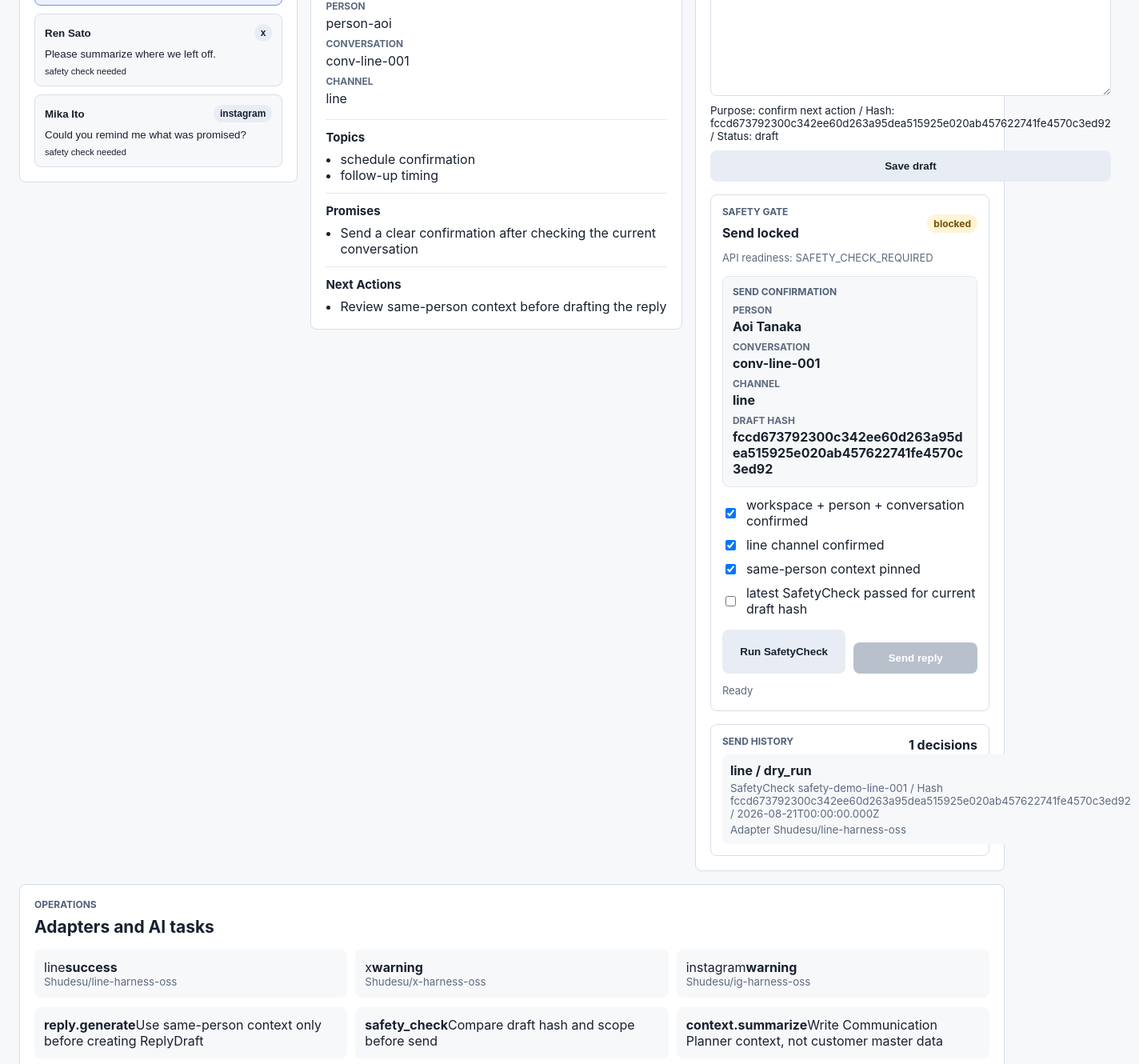
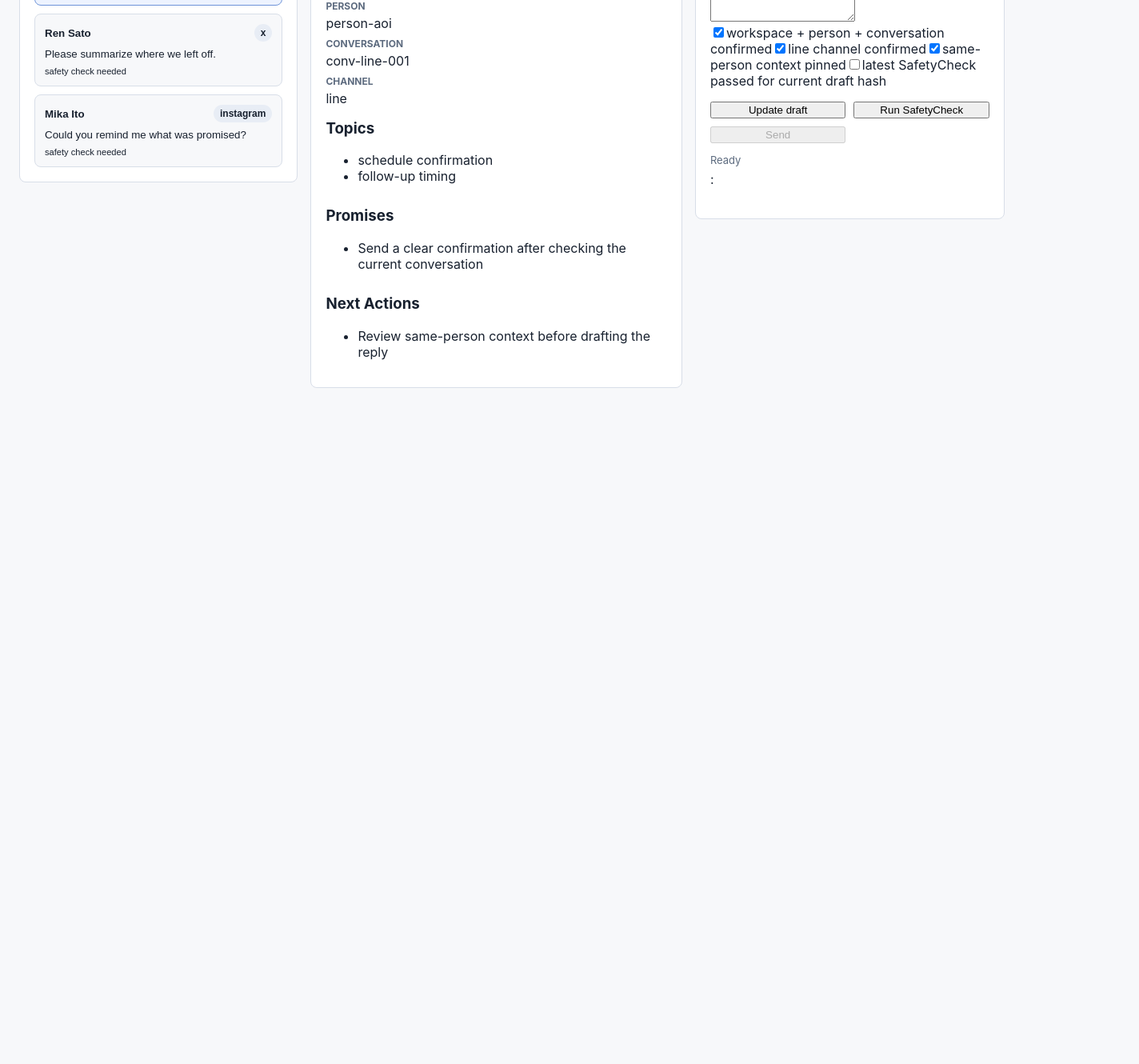
Before and after one commit to karukimori-wq/Communication-Planner, a Next.js app: page / in a window 1280 px wide. Shown: the part 380-1710 px from the top of the page at 80% size, 1424 px wide, since content can reach past the window. After the commit the page ends 913 px from the top, so only its background shows below. Built offline with nearby package versions, Linux system fonts and the light colour scheme.

Commit message:
fix: validate dashboard API envelopes for Cloudflare build

```diff
--- a/src/app/dashboard-client.tsx
+++ b/src/app/dashboard-client.tsx
@@ -2,6 +2,28 @@
 
 import { useEffect, useMemo, useState } from "react";
 import type { DashboardSnapshot } from "@/lib/dashboard";
+
+type SuccessEnvelope<T> = { status: "success"; data: T };
+type ErrorEnvelope = { status?: string; error?: { message?: string } };
+
+function isRecord(value: unknown): value is Record<string, unknown> {
+  return typeof value === "object" && value !== null && !Array.isArray(value);
+}
+
+function readEnvelope<T>(value: unknown): SuccessEnvelope<T> | ErrorEnvelope {
+  if (!isRecord(value)) return {};
+  if (value.status === "success" && isRecord(value.data)) {
+    return value as unknown as SuccessEnvelope<T>;
+  }
+  const error = isRecord(value.error) && typeof value.error.message === "string"
+    ? { message: value.error.message }
+    : undefined;
+  return { status: typeof value.status === "string" ? value.status : undefined, error };
+}
+
+function errorMessage(envelope: SuccessEnvelope<unknown> | ErrorEnvelope, fallback: string) {
+  return "error" in envelope ? envelope.error?.message ?? fallback : fallback;
+}
 
 export function CommunicationDashboard({ snapshot }: { snapshot: DashboardSnapshot }) {
   const [currentSnapshot, setCurrentSnapshot] = useState(snapshot);
@@ -15,9 +37,7 @@ export function CommunicationDashboard({ snapshot }: { snapshot: DashboardSnapsh
   const [isBusy, setIsBusy] = useState(false);
 
   const selectedConversation = useMemo(
-    () =>
-      currentSnapshot.conversations.find((conversation) => conversation.conversationId === selectedConversationId) ??
-      currentSnapshot.conversations[0],
+    () => currentSnapshot.conversations.find((conversation) => conversation.conversationId === selectedConversationId) ?? currentSnapshot.conversations[0],
     [selectedConversationId, currentSnapshot.conversations]
   );
 
@@ -27,89 +47,42 @@ export function CommunicationDashboard({ snapshot }: { snapshot: DashboardSnapsh
   }, [selectedConversation]);
 
   if (!selectedConversation) {
-    return (
-      <section className="empty-panel">
-        <h2>No conversations yet</h2>
-        <p>Connect a LINE, X, or Instagram adapter webhook to start building a person-scoped inbox.</p>
-      </section>
-    );
+    return <section className="empty-panel"><h2>No conversations yet</h2><p>Connect a LINE, X, or Instagram adapter webhook to start building a person-scoped inbox.</p></section>;
   }
 
   async function refreshDashboard() {
     const response = await fetch(`/api/dashboard?workspaceId=${encodeURIComponent(currentSnapshot.workspaceId)}`);
-    const envelope = await response.json();
-    if (!response.ok || envelope.status !== "success") {
-      throw new Error(envelope.error?.message ?? "Dashboard refresh failed");
-    }
+    const envelope = readEnvelope<{ snapshot: DashboardSnapshot }>(await response.json());
+    if (!response.ok || envelope.status !== "success") throw new Error(errorMessage(envelope, "Dashboard refresh failed"));
     setCurrentSnapshot(envelope.data.snapshot);
   }
 
   async function runAction(label: string, action: () => Promise<void>) {
-    setIsBusy(true);
-    setActionStatus(`${label}...`);
-    try {
-      await action();
-      await refreshDashboard();
-      setActionStatus(`${label} done`);
-    } catch (error) {
-      setActionStatus(error instanceof Error ? error.message : `${label} failed`);
-    } finally {
-      setIsBusy(false);
-    }
+    setIsBusy(true); setActionStatus(`${label}...`);
+    try { await action(); await refreshDashboard(); setActionStatus(`${label} done`); }
+    catch (error) { setActionStatus(error instanceof Error ? error.message : `${label} failed`); }
+    finally { setIsBusy(false); }
   }
 
   async function updateDraft() {
     if (!selectedConversation.replyDraft) return;
-    const response = await fetch(`/api/reply-drafts/${selectedConversation.replyDraft.replyDraftId}`, {
-      method: "PATCH",
-      headers: { "content-type": "application/json" },
-      body: JSON.stringify({
-        workspaceId: currentSnapshot.workspaceId,
-        personId: selectedConversation.personId,
-        conversationId: selectedConversation.conversationId,
-        body: draftBody
-      })
-    });
-    const envelope = await response.json();
-    if (!response.ok || envelope.status !== "success") {
-      throw new Error(envelope.error?.message ?? "Draft update failed");
-    }
+    const response = await fetch(`/api/reply-drafts/${selectedConversation.replyDraft.replyDraftId}`, { method: "PATCH", headers: { "content-type": "application/json" }, body: JSON.stringify({ workspaceId: currentSnapshot.workspaceId, personId: selectedConversation.personId, conversationId: selectedConversation.conversationId, body: draftBody }) });
+    const envelope = readEnvelope<Record<string, unknown>>(await response.json());
+    if (!response.ok || envelope.status !== "success") throw new Error(errorMessage(envelope, "Draft update failed"));
   }
 
   async function runSafetyCheck() {
     if (!selectedConversation.replyDraft) return;
-    const response = await fetch(`/api/reply-drafts/${selectedConversation.replyDraft.replyDraftId}/safety-check`, {
-      method: "POST",
-      headers: { "content-type": "application/json" },
-      body: JSON.stringify({
-        workspaceId: currentSnapshot.workspaceId,
-        personId: selectedConversation.personId,
-        conversationId: selectedConversation.conversationId,
-        status: "passed"
-      })
-    });
-    const envelope = await response.json();
-    if (!response.ok || envelope.status !== "success") {
-      throw new Error(envelope.error?.message ?? "SafetyCheck failed");
-    }
+    const response = await fetch(`/api/reply-drafts/${selectedConversation.replyDraft.replyDraftId}/safety-check`, { method: "POST", headers: { "content-type": "application/json" }, body: JSON.stringify({ workspaceId: currentSnapshot.workspaceId, personId: selectedConversation.personId, conversationId: selectedConversation.conversationId, status: "passed" }) });
+    const envelope = readEnvelope<Record<string, unknown>>(await response.json());
+    if (!response.ok || envelope.status !== "success") throw new Error(errorMessage(envelope, "SafetyCheck failed"));
   }
 
   async function sendReply() {
     if (!selectedConversation.replyDraft) return;
-    const response = await fetch(`/api/reply-drafts/${selectedConversation.replyDraft.replyDraftId}/send`, {
-      method: "POST",
-      headers: { "content-type": "application/json" },
-      body: JSON.stringify({
-        workspaceId: currentSnapshot.workspaceId,
-        personId: selectedConversation.personId,
-        conversationId: selectedConversation.conversationId,
-        channel: selectedConversation.channel
-      })
-    });
-    const envelope = await response.json();
-    if (!response.ok || envelope.status !== "success") {
-      throw new Error(envelope.error?.message ?? "Send failed");
-    }
+    const response = await fetch(`/api/reply-drafts/${selectedConversation.replyDraft.replyDraftId}/send`, { method: "POST", headers: { "content-type": "application/json" }, body: JSON.stringify({ workspaceId: currentSnapshot.workspaceId, personId: selectedConversation.personId, conversationId: selectedConversation.conversationId, channel: selectedConversation.channel }) });
+    const envelope = readEnvelope<Record<string, unknown>>(await response.json());
+    if (!response.ok || envelope.status !== "success") throw new Error(errorMessage(envelope, "Send failed"));
   }
 
   const gateChecks = [
@@ -123,221 +96,11 @@ export function CommunicationDashboard({ snapshot }: { snapshot: DashboardSnapsh
 
   return (
     <div className="dashboard-grid">
-      <section className="panel inbox-panel" aria-label="inbox">
-        <div className="panel-heading">
-          <p className="eyebrow">Inbox</p>
-          <h2>Conversations</h2>
-        </div>
-        <div className="conversation-list">
-          {currentSnapshot.conversations.map((conversation) => (
-            <button
-              type="button"
-              className={conversation.conversationId === selectedConversation.conversationId ? "conversation-item active" : "conversation-item"}
-              key={conversation.conversationId}
-              onClick={() => {
-                setSelectedConversationId(conversation.conversationId);
-                setActionStatus("Ready");
-              }}
-            >
-              <span className="conversation-topline">
-                <strong>{conversation.displayName}</strong>
-                <small>{conversation.channel}</small>
-              </span>
-              <span>{conversation.lastMessagePreview}</span>
-              <small>{conversation.waitingState}</small>
-            </button>
-          ))}
-        </div>
-      </section>
-
-      <section className="panel context-panel" aria-label="person context">
-        <div className="panel-heading">
-          <p className="eyebrow">Person Context</p>
-          <h2>{selectedConversation.displayName}</h2>
-        </div>
-        <p className="context-summary">{selectedConversation.context.summary}</p>
-        <dl className="scope-list">
-          <div>
-            <dt>Person</dt>
-            <dd>{selectedConversation.personId}</dd>
-          </div>
-          <div>
-            <dt>Conversation</dt>
-            <dd>{selectedConversation.conversationId}</dd>
-          </div>
-          <div>
-            <dt>Channel</dt>
-            <dd>{selectedConversation.channel}</dd>
-          </div>
-        </dl>
-        <div className="insight-columns">
-          <InsightList title="Topics" items={selectedConversation.context.topics} />
-          <InsightList title="Promises" items={selectedConversation.context.promises} />
-          <InsightList title="Next Actions" items={selectedConversation.context.nextActions} />
-        </div>
-      </section>
-
-      <section className="panel reply-panel" aria-label="reply safety">
-        <div className="panel-heading">
-          <p className="eyebrow">Reply Draft</p>
-          <h2>Review before send</h2>
-        </div>
-        {selectedConversation.replyDraft ? (
-          <div className="draft-editor">
-            <label htmlFor="reply-draft-body">Draft body</label>
-            <textarea id="reply-draft-body" value={draftBody} onChange={(event) => setDraftBody(event.target.value)} rows={7} />
-            <small>
-              Purpose: {selectedConversation.replyDraft.purpose} / Hash: {selectedConversation.replyDraft.contentHash} / Status:{" "}
-              {selectedConversation.replyDraft.status}
-            </small>
-            <button
-              className="secondary-button"
-              disabled={isBusy || draftBody.trim().length === 0}
-              onClick={() => runAction("Draft update", updateDraft)}
-              type="button"
-            >
-              Save draft
-            </button>
-          </div>
-        ) : (
-          <div className="draft-box">
-            <p>No reply draft yet.</p>
-          </div>
-        )}
-
-        <div className="gate-box" data-send-gate={sendUnlocked ? "unlocked" : "locked"}>
-          <div className="gate-header">
-            <div>
-              <p className="eyebrow">Safety Gate</p>
-              <strong>{sendUnlocked ? "Send unlocked" : "Send locked"}</strong>
-            </div>
-            <span className={sendUnlocked ? "status-pill success" : "status-pill warning"}>
-              {sendUnlocked ? "ready" : "blocked"}
-            </span>
-          </div>
-          <p className="gate-reason">API readiness: {selectedConversation.safety.blockedReason ?? "ready"}</p>
-          <div className="send-confirmation-card" aria-label="send confirmation summary">
-            <p className="eyebrow">Send Confirmation</p>
-            <dl>
-              <div>
-                <dt>Person</dt>
-                <dd>{selectedConversation.displayName}</dd>
-              </div>
-              <div>
-                <dt>Conversation</dt>
-                <dd>{selectedConversation.conversationId}</dd>
-              </div>
-              <div>
-                <dt>Channel</dt>
-                <dd>{selectedConversation.channel}</dd>
-              </div>
-              <div>
-                <dt>Draft hash</dt>
-                <dd>{selectedConversation.replyDraft?.contentHash ?? "draft required"}</dd>
-              </div>
-            </dl>
-          </div>
-          <div className="check-list">
-            {gateChecks.map((check) => (
-              <label key={check.id} className="check-row" htmlFor={check.id}>
-                <input
-                  id={check.id}
-                  type="checkbox"
-                  checked={check.checked}
-                  onChange={(event) => check.setChecked(event.target.checked)}
-                />
-                <span>{check.label}</span>
-              </label>
-            ))}
-          </div>
-          <div className="action-row">
-            <button
-              className="secondary-button"
-              disabled={isBusy || !selectedConversation.replyDraft}
-              onClick={() => runAction("SafetyCheck", runSafetyCheck)}
-              type="button"
-            >
-              Run SafetyCheck
-            </button>
-            <button
-              className="send-button"
-              disabled={isBusy || !sendUnlocked}
-              onClick={() => runAction("Send", sendReply)}
-              type="button"
-            >
-              Send reply
-            </button>
-          </div>
-          <p className="action-status" aria-live="polite">
-            {actionStatus}
-          </p>
-        </div>
-
-        <div className="send-history-card" aria-label="send decision history">
-          <div className="history-heading">
-            <p className="eyebrow">Send History</p>
-            <strong>{sendDecisions.length} decisions</strong>
-          </div>
-          {sendDecisions.length === 0 ? (
-            <p className="history-empty">No send decision recorded for this draft.</p>
-          ) : (
-            <ul>
-              {sendDecisions.map((decision) => (
-                <li key={decision.sendDecisionId}>
-                  <span>
-                    {decision.channel} / {decision.deliveryMode}
-                  </span>
-                  <small>
-                    SafetyCheck {decision.safetyCheckId} / Hash {decision.contentHash} / {decision.decidedAt}
-                  </small>
-                  <small>Adapter {decision.adapterReference}</small>
-                </li>
-              ))}
-            </ul>
-          )}
-        </div>
-      </section>
-
-      <section className="panel operations-panel" aria-label="adapter and AI platform status">
-        <div className="panel-heading">
-          <p className="eyebrow">Operations</p>
-          <h2>Adapters and AI tasks</h2>
-        </div>
-        <div className="status-grid">
-          {currentSnapshot.adapterStates.map((adapter) => (
-            <div className="status-row" key={adapter.channel}>
-              <span>{adapter.channel}</span>
-              <strong>{adapter.status}</strong>
-              <small>{adapter.ossReference}</small>
-            </div>
-          ))}
-        </div>
-        <div className="ai-task-list">
-          {currentSnapshot.aiTasks.map((task) => (
-            <div className="ai-task" key={task.operation}>
-              <strong>{task.operation}</strong>
-              <span>{task.boundary}</span>
-            </div>
-          ))}
-        </div>
-      </section>
+      <section className="panel inbox-panel" aria-label="inbox"><div className="panel-heading"><p className="eyebrow">Inbox</p><h2>Conversations</h2></div><div className="conversation-list">{currentSnapshot.conversations.map((conversation) => <button type="button" className={conversation.conversationId === selectedConversation.conversationId ? "conversation-item active" : "conversation-item"} key={conversation.conversationId} onClick={() => { setSelectedConversationId(conversation.conversationId); setActionStatus("Ready"); }}><span className="conversation-topline"><strong>{conversation.displayName}</strong><small>{conversation.channel}</small></span><span>{conversation.lastMessagePreview}</span><small>{conversation.waitingState}</small></button>)}</div></section>
+      <section className="panel context-panel" aria-label="person context"><div className="panel-heading"><p className="eyebrow">Person Context</p><h2>{selectedConversation.displayName}</h2></div><p className="context-summary">{selectedConversation.context.summary}</p><dl className="scope-list"><div><dt>Person</dt><dd>{selectedConversation.personId}</dd></div><div><dt>Conversation</dt><dd>{selectedConversation.conversationId}</dd></div><div><dt>Channel</dt><dd>{selectedConversation.channel}</dd></div></dl><div className="insight-columns"><InsightList title="Topics" items={selectedConversation.context.topics} /><InsightList title="Promises" items={selectedConversation.context.promises} /><InsightList title="Next Actions" items={selectedConversation.context.nextActions} /></div></section>
+      <section className="panel reply-panel" aria-label="reply safety"><div className="panel-heading"><p className="eyebrow">Reply Safety</p><h2>Draft and send gate</h2></div><textarea value={draftBody} onChange={(event) => setDraftBody(event.target.value)} rows={8} /><div className="gate-list">{gateChecks.map((check) => <label key={check.id}><input type="checkbox" checked={check.checked} onChange={(event) => check.setChecked(event.target.checked)} /><span>{check.label}</span></label>)}</div><div className="action-row"><button disabled={isBusy || !selectedConversation.replyDraft} onClick={() => runAction("Update draft", updateDraft)}>Update draft</button><button disabled={isBusy || !selectedConversation.replyDraft} onClick={() => runAction("Safety check", runSafetyCheck)}>Run SafetyCheck</button><button disabled={isBusy || !sendUnlocked} onClick={() => runAction("Send", sendReply)}>Send</button></div><p className="action-status">{actionStatus}</p>{sendDecisions.length > 0 && <div className="decision-list">{sendDecisions.map((decision, index) => <p key={`${decision.code}-${index}`}>{decision.code}: {decision.message}</p>)}</div>}</section>
     </div>
   );
 }
 
-function InsightList({ title, items }: { title: string; items: string[] }) {
-  return (
-    <div className="insight-list">
-      <h3>{title}</h3>
-      {items.length === 0 ? (
-        <p>No records.</p>
-      ) : (
-        <ul>
-          {items.map((item) => (
-            <li key={item}>{item}</li>
-          ))}
-        </ul>
-      )}
-    </div>
-  );
-}
+function InsightList({ title, items }: { title: string; items: string[] }) { return <div><h3>{title}</h3>{items.length ? <ul>{items.map((item) => <li key={item}>{item}</li>)}</ul> : <p>None</p>}</div>; }
```
